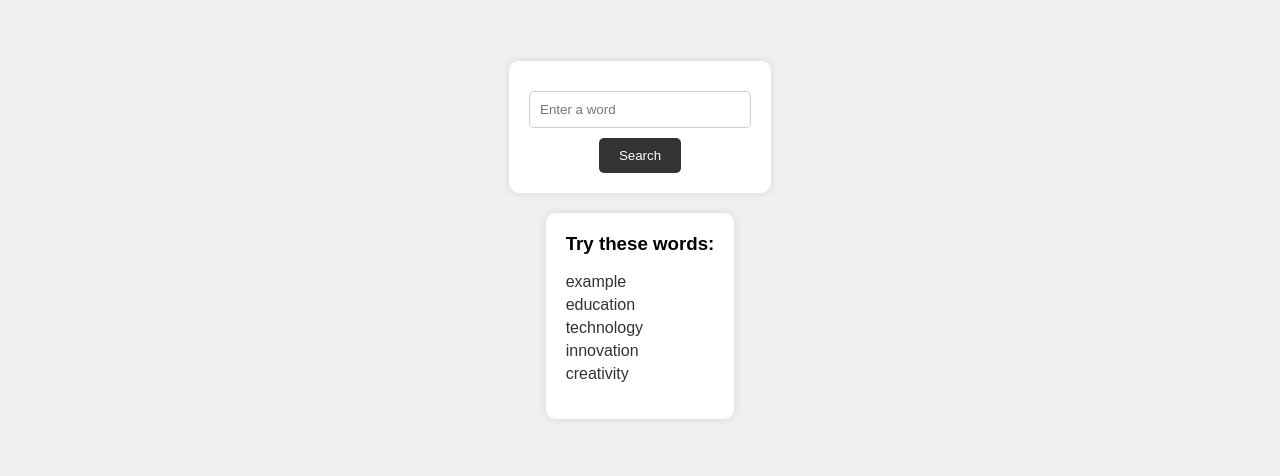
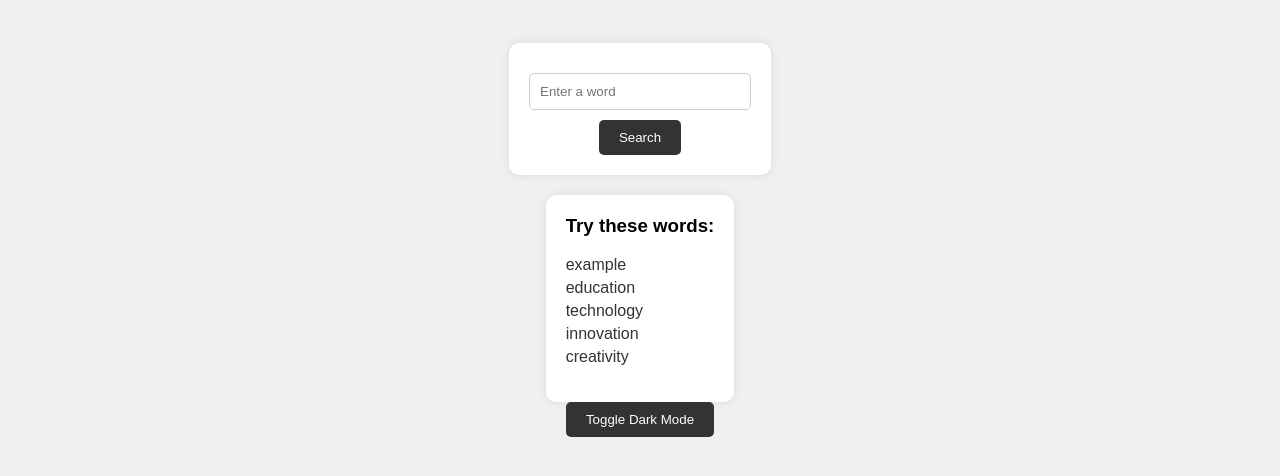
Before and after one commit to saigritesh/Dictionary-using-API, a website: page index.html in a window 1280 px wide. Shown: the part 230-706 px from the top of the page. Drawn offline with Linux system fonts and the light colour scheme.

Commit message:
Update index.html

```diff
--- a/index.html
+++ b/index.html
@@ -7,16 +7,12 @@
     <link rel="stylesheet" href="style.css">
 </head>
 <body>
-    <nav>
-        <a href="/">Home</a>
-        <a href="#suggestions">Suggestions</a>
-    </nav>
     <h1>Dictionary</h1>
     <form action="/define" method="post">
         <input type="text" name="word" placeholder="Enter a word" required>
         <button type="submit">Search</button>
     </form>
-    <div class="suggestions" id="suggestions">
+    <div class="suggestions">
         <h3>Try these words:</h3>
         <ul>
             <li><a href="/define?word=example">example</a></li>
@@ -26,5 +22,15 @@
             <li><a href="/define?word=creativity">creativity</a></li>
         </ul>
     </div>
+    <button class="toggle" onclick="toggleDarkMode()">Toggle Dark Mode</button>
+    <nav>
+        <a href="/">Home</a>
+        <a href="#suggestions">Suggestions</a>
+    </nav>
+    <script>
+        function toggleDarkMode() {
+            document.body.classList.toggle('dark-mode');
+        }
+    </script>
 </body>
 </html>
```
